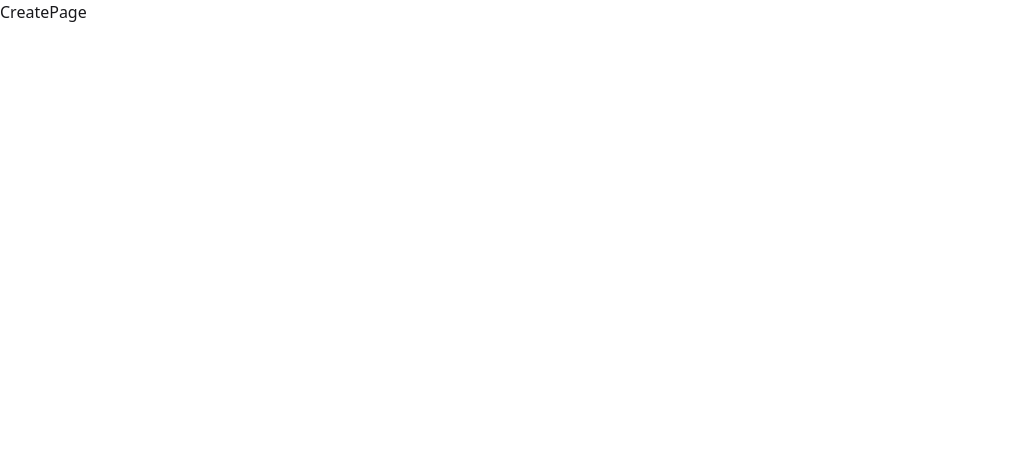
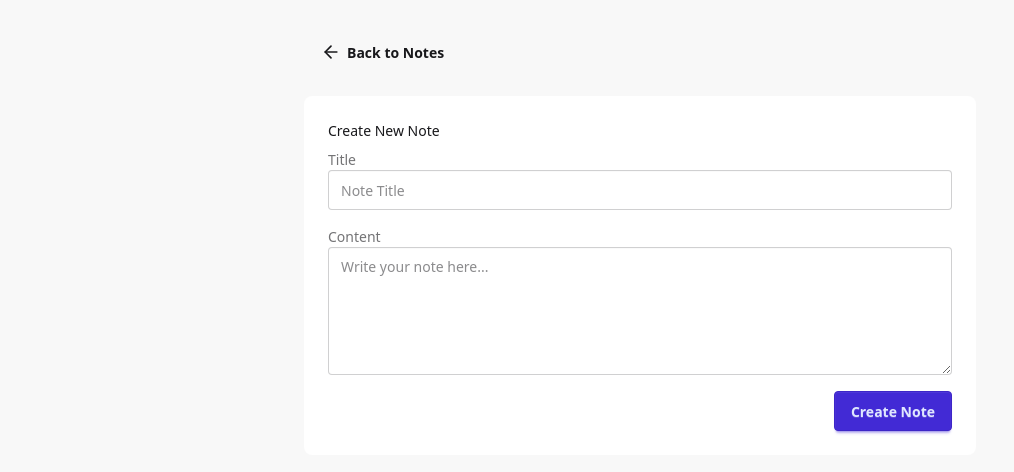
Before and after one commit to Abdul-Rafay-Munir/smart-notes, a React app in the folder frontend/: page /create in a window 1280 px wide. Shown: the top 472 px of the page, without its empty margins (0-1014 px from the left). Built offline with nearby package versions, Linux system fonts and the light colour scheme; the HTML template or start-up script is replaced by a standard one.

Commit message:
create HomePage

```diff
--- a/frontend/src/App.jsx
+++ b/frontend/src/App.jsx
@@ -4,14 +4,17 @@
 import HomePage from "./pages/HomePage";
 import NoteDetailPage from "./pages/NoteDetailPage";
 import CreatePage from "./pages/CreatePage";
-
+import { Toaster } from "react-hot-toast";
 const App = () => {
   return (
-    <Routes>
-      <Route path="/" element={<HomePage />} />
-      <Route path="/create" element={<CreatePage />} />
-      <Route path="/note/:id" element={<NoteDetailPage />} />
-    </Routes>
+    <>
+      <Routes>
+        <Route path="/" element={<HomePage />} />
+        <Route path="/create" element={<CreatePage />} />
+        <Route path="/note/:id" element={<NoteDetailPage />} />
+      </Routes>
+      <Toaster />
+    </>
   );
 };
 
--- a/frontend/src/components/NoteCard.jsx
+++ b/frontend/src/components/NoteCard.jsx
@@ -1,5 +1,6 @@
 import { PenSquareIcon, Trash2Icon } from "lucide-react";
 import { Link } from "react-router";
+import { formatDate } from "../lib/utilis";
 
 const NoteCard = ({ note }) => {
   return (
@@ -11,7 +12,9 @@
         <h3 className="card-title">{note.title}</h3>
         <p className="text-base-content/70 line-clamp-3">{note.content}</p>
         <div className="card-actions justify-between items-center mt-4">
-          <span className="text-sm text-base-content/60">{note.createdAt}</span>
+          <span className="text-sm text-base-content/60">
+            {formatDate(new Date(note.createdAt))}
+          </span>
           <div className="flex items-center gap-1">
             <PenSquareIcon className="size-4" />
             <button className="btn btn-ghost btn-xs text-error">
--- /dev/null
+++ b/frontend/src/lib/utilis.js
@@ -0,0 +1,7 @@
+export function formatDate(date) {
+  return date.toLocaleDateString("en-US", {
+    month: "short",
+    day: "numeric",
+    year: "numeric",
+  });
+}
--- a/frontend/src/pages/CreatePage.jsx
+++ b/frontend/src/pages/CreatePage.jsx
@@ -1,7 +1,71 @@
-import React from "react";
+import { useState } from "react";
+import { Link } from "react-router";
+import { ArrowLeftIcon } from "lucide-react";
+import toast from "react-hot-toast";
 
 const CreatePage = () => {
-  return <div>CreatePage</div>;
+  const [title, setTitle] = useState("");
+  const [content, setContent] = useState("");
+  const [loading, setLoading] = useState(false);
+  const handleSubmit = (e) => {
+    e.preventDefault();
+
+    if (!title || !content.trim()) {
+      return toast.error("All fields are required");
+    }
+  };
+
+  return (
+    <div className="min-h-screen bg-base-200">
+      <div className="container mx-auto px-4 py-8">
+        <div className="max-w-2xl mx-auto">
+          <Link to={"/"} className="btn btn-ghost mb-6">
+            <ArrowLeftIcon className="size-5" />
+            Back to Notes
+          </Link>
+          <div className="card bg-base-100">
+            <div className="card-body">
+              <h2 className="catd-title">Create New Note</h2>
+              <form onSubmit={handleSubmit}>
+                <div className="form-control mb-4">
+                  <label className="label">
+                    <span className="label-text">Title</span>
+                  </label>
+                  <input
+                    type="text"
+                    className="input input-bordered w-full"
+                    placeholder="Note Title"
+                    value={title}
+                    onChange={(e) => {
+                      setTitle(e.target.value);
+                    }}
+                  />
+                </div>
+                <div className="form-control mb-4">
+                  <label className="label">
+                    <span className="label-text">Content</span>
+                  </label>
+                  <textarea
+                    className="textarea textarea-bordered w-full h-32"
+                    placeholder="Write your note here..."
+                    value={title}
+                    onChange={(e) => {
+                      setTitle(e.target.value);
+                    }}
+                  />
+                </div>
+                <div className="card-actions justify-end">
+                  <button className="btn btn-primary" disabled={loading}>
+                    {loading ? "Creating..." : "Create Note"}
+                  </button>
+                </div>
+              </form>
+            </div>
+          </div>
+        </div>
+      </div>
+    </div>
+  );
 };
 
 export default CreatePage;
--- a/frontend/src/pages/HomePage.jsx
+++ b/frontend/src/pages/HomePage.jsx
@@ -3,7 +3,7 @@
 import NoteCard from "../components/NoteCard";
 import RateLimitedUI from "../components/RateLimitedUI";
 import axios from "axios";
-import toast, { Toaster } from "react-hot-toast";
+import toast from "react-hot-toast";
 
 const HomePage = () => {
   const [isRateLimited, setIsRateLimited] = useState(false);
@@ -30,7 +30,7 @@
     fetchNotes();
   }, []);
   return (
-    <div className="min-h-screen">
+    <div className="min-h-screen bg-base-200">
       <Navbar />
       {isRateLimited && <RateLimitedUI />}
       <div className="max-w-7xl mx-auto p-4 mt-6">
```
